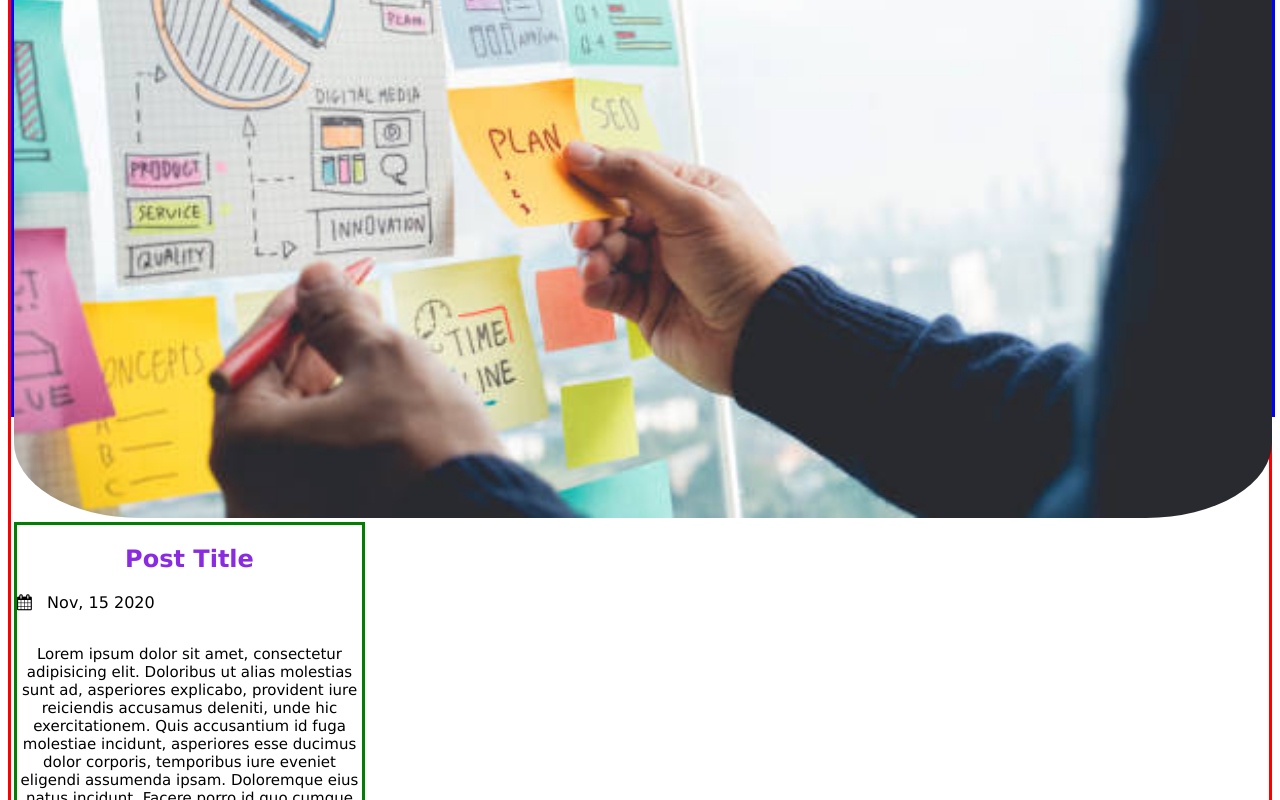
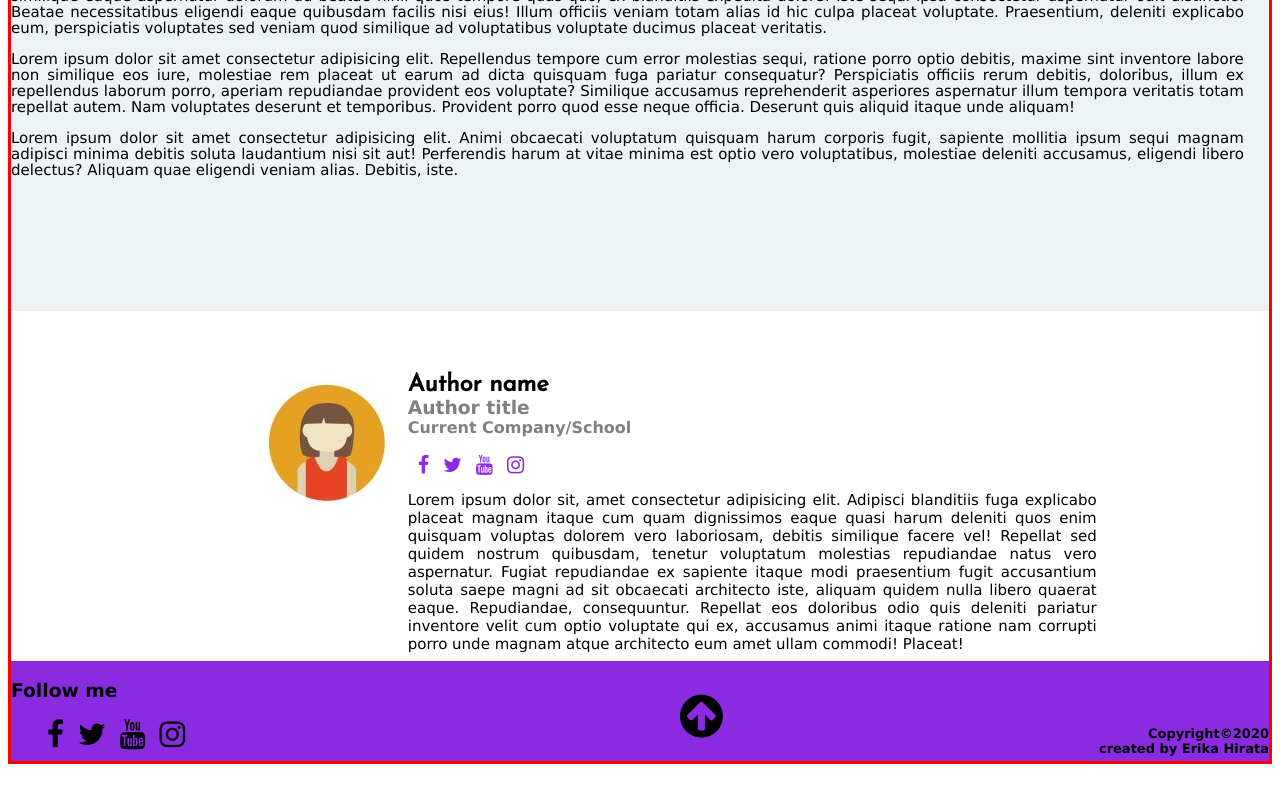
Before and after one commit to rkaisomura/PersonalBlogWebsite, a plain HTML site: page blog-post.html in a window 1280 px wide. Shown: the part 700-1500 px from the top of the page. After the commit the page ends 1472 px from the top, so only its background shows below. Drawn offline with Linux system fonts and the light colour scheme.

Commit message:
At Blog Post the section Author was implemented. Responsive design for large screen (Blog post page). On going: medium screen
Signed-off-by: Erika Hirata <rkaisomura@gmail.com>

```diff
--- a/blog-post.html
+++ b/blog-post.html
@@ -13,7 +13,7 @@
 
 </head>
 <body>
-    <div id="container" class="container">
+    <div id="container-post" class="container-post">
         <!--Navigation bar-->
         <nav id="nav"class="nav">
             <div class="nav-menu flex-row">
@@ -23,16 +23,16 @@
                 <div>
                   <ul class="nav-items">
                     <li class="nav-link">
-                      <a href="#nav">Home</a>
+                      <a href="index.html#nav">Home</a>
                     </li>
                     <li class="nav-link">
-                        <a href="#post">Posts</a>
+                        <a href="index.html#post">Posts</a>
                       </li>
                     <li class="nav-link">
-                      <a href="#about">About me</a>
+                      <a href="index.html#about">About me</a>
                     </li>
                     <li class="nav-link">
-                      <a href="#contact">Contact</a>
+                      <a href="index.html#contact">Contact</a>
                     </li>
                   </ul>
                  </div>
@@ -43,7 +43,7 @@
             <img id="img-post" src="./img/project.jpg" alt="Project">
             <div class="post-box">
                 <h1>Post Title</h1>
-                <span class="date-post"><i class="fa fa-calendar"></i>&nbsp;&nbsp; Nov, 15 2020</span><br><br>
+                <span class="date-post"><i class="fa fa-calendar"></i>&nbsp;&nbsp; Nov, 15 2020</span>
                 <p id="post-p">Lorem ipsum dolor sit amet, consectetur adipisicing elit. Doloribus ut alias molestias sunt ad, asperiores explicabo, provident iure reiciendis accusamus deleniti, unde hic exercitationem. Quis accusantium id fuga molestiae incidunt, asperiores esse ducimus dolor corporis, temporibus iure eveniet eligendi assumenda ipsam. Doloremque eius natus incidunt. Facere porro id quo cumque tenetur. Officiis quaerat dicta ipsum. Delectus quisquam impedit nisi eos totam, dicta cupiditate iusto non, quam doloremque rem dolorum? Deserunt quae, saepe ea consequatur perferendis delectus cum excepturi unde harum suscipit velit recusandae. Blanditiis ad, corporis dolores alias veniam sit exercitationem, ipsum id dignissimos, similique culpa beatae impedit quo debitis?</p>
                 <p id="post-p">Lorem ipsum dolor sit amet consectetur adipisicing elit. Non nulla consectetur ex laudantium necessitatibus ipsum corporis? Iure, esse. Possimus numquam alias amet provident, dolore repellendus, a eos maxime illo molestias consectetur earum. Velit harum nulla vero modi atque et, optio nobis fugiat repudiandae inventore similique eaque aspernatur dolorum ad beatae nihil quos tempore quas quo, ex blanditiis expedita dolore! Iste sequi ipsa consectetur aspernatur odit distinctio. Beatae necessitatibus eligendi eaque quibusdam facilis nisi eius! Illum officiis veniam totam alias id hic culpa placeat voluptate. Praesentium, deleniti explicabo eum, perspiciatis voluptates sed veniam quod similique ad voluptatibus voluptate ducimus placeat veritatis.</p>
                 <p id="post-p">Lorem ipsum dolor sit amet consectetur adipisicing elit. Repellendus tempore cum error molestias sequi, ratione porro optio debitis, maxime sint inventore labore non similique eos iure, molestiae rem placeat ut earum ad dicta quisquam fuga pariatur consequatur? Perspiciatis officiis rerum debitis, doloribus, illum ex repellendus laborum porro, aperiam repudiandae provident eos voluptate? Similique accusamus reprehenderit asperiores aspernatur illum tempora veritatis totam repellat autem. Nam voluptates deserunt et temporibus. Provident porro quod esse neque officia. Deserunt quis aliquid itaque unde aliquam!</p>
@@ -51,7 +51,21 @@
             </div>
         </section>
         <!--Post Author section-->
-
+        <section class="author">
+            <div class="author-flex">
+                <img id="author-avatar" src="./img/avatar.jpg" alt="Avatar">
+                <div class="author-description">
+                    <h2>Author name</h2>
+                    <h3>Author title</h3>
+                    <h4>Current Company/School</h4><br>
+                    <a href="#" class="fa fa-facebook"></a>
+                    <a href="#" class="fa fa-twitter"></a>
+                    <a href="#" class="fa fa-youtube"></a>
+                    <a href="#" class="fa fa-instagram"></a>
+                    <p class="author-bio">Lorem ipsum dolor sit, amet consectetur adipisicing elit. Adipisci blanditiis fuga explicabo placeat magnam itaque cum quam dignissimos eaque quasi harum deleniti quos enim quisquam voluptas dolorem vero laboriosam, debitis similique facere vel! Repellat sed quidem nostrum quibusdam, tenetur voluptatum molestias repudiandae natus vero aspernatur. Fugiat repudiandae ex sapiente itaque modi praesentium fugit accusantium soluta saepe magni ad sit obcaecati architecto iste, aliquam quidem nulla libero quaerat eaque. Repudiandae, consequuntur. Repellat eos doloribus odio quis deleniti pariatur inventore velit cum optio voluptate qui ex, accusamus animi itaque ratione nam corrupti porro unde magnam atque architecto eum amet ullam commodi! Placeat!</p>
+                </div>
+            </div>
+        </section>
         <!--Footer section-->
         <footer class="footer">
             <div id="footer-grid">
@@ -64,9 +78,8 @@
                 </div>
                 <div id="arrow-up" class="footer-box">
                     <a href="#nav" class="fa fa-arrow-circle-up"></a>
-                </div>
-                <div></div>
-                <div id="copyright" class="footer-box">Copyright&#169;2020<br>created by Erika Hirata</div>
+                </div><br>
+            <div id="copyright">Copyright&#169;2020 <br> created by Erika Hirata</div>
             </div>
         </footer>
     </div>
--- a/css/post.css
+++ b/css/post.css
@@ -1,27 +1,16 @@
 @import "style.css";
+@import url('https://fonts.googleapis.com/css2?family=Josefin+Sans&display=swap');
 
-
-
-.container {
-    border: solid red;
+.container-post {
+    border: solid gray;
     display: grid;
-    grid-template-rows: 100px 750px 400px 100px;
+    grid-template-rows: 100px 750px 500px 100px;
     grid-template-columns: 100%;
     grid-template-areas:
     "nav"
     "post"
     "author"
     "ft";
-}
-
-
-
-.nav-brand a {
-    padding: 16px 0;
-    display: block;
-    font-family: 'Lucida Sans', sans-serif;
-    font-size: 25px;
-    color: blueviolet;
 }
 
 .nav-items{
@@ -31,7 +20,6 @@
 /* Post Style */
 .post{
     grid-area: post;
-    border: solid blue;
 }
 
 #img-post{
@@ -39,153 +27,174 @@
 }
 
 .post-box{
-    width: 345px;
+    width: 100%;
     height: 500px;
     overflow: scroll;
-    border: solid green;
 }
 
-.post-flex > h1{
+.post-box > h1{
     font-style: italic;
     font-size: 30px;
+    margin: 0;
+    padding: 0;
 }
 
-.date-post
+.date-post{
+    font-weight: bold;
+}
 
 #post-p{
     text-align: justify;
+    line-height: 16px;
+    width: 98%;
 }
 
 /* Author style */
 .author{
     grid-area: author;
-    border: solid red;
+    overflow: scroll;
 }
 
-/* Footer Style*/
-
-.footer {
-    grid-area: ft;
-    background: blueviolet;
+.author-flex{
+    display: flex;
+    flex-direction: column;
+    align-items: center;
 }
 
-#footer-grid{
-    display: grid;
-    grid-template-rows: 50% 50%;
-    grid-template-columns: 50% 50%;
+#author-avatar{
+    height: 35%;
+    width: 35%;
+    border: none;
+    border-radius: 50%;
 }
 
-.footer-box{
-    height: 43px;
-    width: 173px;
+.author-description{
+    text-align: center;
 }
 
-.footer-box > h3{
+.author-description > h2{
+    text-align: center;
+    font-family: 'Josefin Sans', sans-serif;
+    margin: 0;
+    padding: 0;
+}
+
+.author-description > h3{
+    color: gray;
+    margin: 0;
+    padding: 0;
+}
+
+.author-description > h4{
+    color: gray;
+    margin: 0;
+    padding: 0;
+}
+
+.author-description > a{
+    color: blueviolet;
+    font-size: 20px;
+    margin-left: 10px;
+}
+
+.author-description > a:hover{
     color: black;
 }
 
-#copyright{
-    font-family: 'Lucida Sans', sans-serif;
-    font-size: 13px;
-    text-align: end;
-    margin-top: 10%;
+.author-bio{
+    text-align: justify;
+    width: 98%;
 }
 
-#follow{
-    text-align: center;
+
+/* Medium Screens */
+@media (min-width: 600px) and (max-width:900px) {
+    .container {
+        display: grid;
+        grid-template-rows: 100px 750px 450px 100px;
+        grid-template-columns: 100%;
+        grid-template-areas:
+        "nav nav nav nav"
+        "post post post"
+        "author author author"
+        "ft ft ft";
     }
 
-#follow > a{
-    color: black;
-    margin-left: 10px;
-    font-size: 20px;
+    .author-flex{
+        margin-left: 20%;
+        margin-top: -3%;
     }
 
-#follow > a:hover{
-    color: white;
+    #author-avatar{
+        margin-top: -5%;
+        margin-right: 2%;
     }
 
-#arrow-up > a{
-    color: black;
-    margin-left: 50%;
-    margin-top: 15%;
-    font-size: 30px;
 }
 
-#arrow-up > a:hover{
-    color: white;
-}
+
 
 /* Large Screens */
 @media (min-width:901px) {
-    .container {
+    .container-post {
         border: solid red;
         display: grid;
-        grid-template-rows: 100px 350px 650px 350px 400px 100px;
+        grid-template-rows: 100px 900px 350px 100px;
         grid-template-columns: 100%;
         grid-template-areas:
         "nav nav nav nav nav nav"
-        "welcome welcome welcome welcome welcome welcome"
         "post post post post post post"
-        "about about about about about about"
-        "contact contact contact contact contact contact"
+        "author author author author author author"
         "ft ft ft ft ft ft";
     }
 
     /* Navigation Style*/
-    .nav{
-        grid-area: nav;
-        background: white;
-        padding: 0 32px;
-    }
-
-    .nav-menu{
-        justify-content: space-between;
-    }
-
     .nav-items{
         display: flex;
         margin: 0;
     }
 
-    .nav-link{
-        padding: 24px 14px;
-        font-size: 16px;
-        position: relative;
-        font-family: 'Lucida Sans', sans-serif;
-        font-size: 16px;
+    #img-post{
+        width: 50%;
+        margin-left: 25%;
     }
 
-    .nav-link:hover{
-        background-color: blueviolet;
+    .post-box{
+        width: 100%;
+        height: 70%;
+        overflow: hidden;
     }
 
-    .nav-link:hover a{
-        color: white;
+    .author{
+        align-items: center;
+        overflow: hidden;
     }
 
-    .nav-brand a {
-        padding: 16px 0;
-        font-size: 30px;
+    .author-flex{
+        display: flex;
+        flex-direction: row;
+        margin-left: 20%;
+        margin-top: -3%;
     }
 
-    /* Footer Style */
-    #copyright{
-        margin-left: 76%;
-        margin-top: 20px;
+    #author-avatar{
+        margin-top: -5%;
+        margin-right: 2%;
     }
 
-    #follow > a{
-        font-size: 30px;
+    .author-description > h2, h3, h4{
+        text-align: left;
     }
 
-    #follow > a:hover{
-        color: white;
+    .author-description > h2{
+        margin-top: 100px;
     }
 
-    #arrow-up > a{
-        margin-left: 20%;
-        margin-top: 15%;
-        font-size: 50px;
+    .author-description{
+        text-align: justify;
+    }
+
+    .author-bio{
+        width: 80%;
     }
 }
--- a/css/style.css
+++ b/css/style.css
@@ -8,7 +8,7 @@
     color: gray;
   }
 
-  h1, h3{
+  h1, h3, h4{
     font-family: 'Lucida Sans', sans-serif;
     color: blueviolet;
     text-align: center;
@@ -26,7 +26,6 @@
   }
 
 .container {
-    border: solid red;
     display: grid;
     grid-template-rows: 100px 200px 1300px 350px 400px 100px;
     grid-template-columns: 100%;
@@ -197,7 +196,7 @@
 
 .footer-box{
     height: 43px;
-    width: 173px;
+    width: 200px;
 }
 
 .footer-box > h3{
@@ -207,8 +206,8 @@
 #copyright{
     font-family: 'Lucida Sans', sans-serif;
     font-size: 13px;
-    text-align: end;
-    margin-top: 10%;
+    margin-top: 14%;
+    text-align: right;
 }
 
 #follow{
@@ -241,9 +240,8 @@
 /* Medium Screens */
 @media (min-width: 600px) and (max-width:900px) {
     .container {
-        border: solid red;
         display: grid;
-        grid-template-rows: 100px 350px 700px 350px 400px 100px;
+        grid-template-rows: 100px 250px 1250px 350px 450px 100px;
         grid-template-columns: 100%;
         grid-template-areas:
         "nav nav nav nav"
@@ -252,12 +250,44 @@
         "contact contact contact"
         "ft ft ft";
     }
+
+    #img-profile{
+        width: 150px;
+        height: 150px;
+        margin-top: -0.3%;
+        margin-left: 30%;
+    }
+
+    .form-contact {
+        margin-left: 15%;
+    }
+
+    #name{
+        width: 448px;
+    }
+
+    #email{
+        width: 450px;
+    }
+
+    textarea{
+        width: 500px;
+        height: 150px;
+    }
+
+    .btn-submit{
+        margin-top: 10px;
+        margin-left: 25%;
+    }
+
+    #copyright{
+        margin-top: 3%;
+    }
   }
 
   /* Large Screens */
   @media (min-width:901px) {
     .container {
-        border: solid red;
         display: grid;
         grid-template-rows: 100px 350px 650px 350px 400px 100px;
         grid-template-columns: 100%;
@@ -274,6 +304,7 @@
         display: flex;
         flex-direction: row;
     }
+
 
     /* Navigation Style*/
     .nav{
@@ -390,8 +421,8 @@
 
     /* Footer Style */
     #copyright{
-        margin-left: 76%;
-        margin-top: 20px;
+        font-weight: bold;
+        margin-top: 3%;
     }
 
     #follow > a{
```
Also changed, not shown: index.html (+3 -4 lines), img/avatar.jpg (added). Lines whose indentation alone changed are shown as unchanged.
